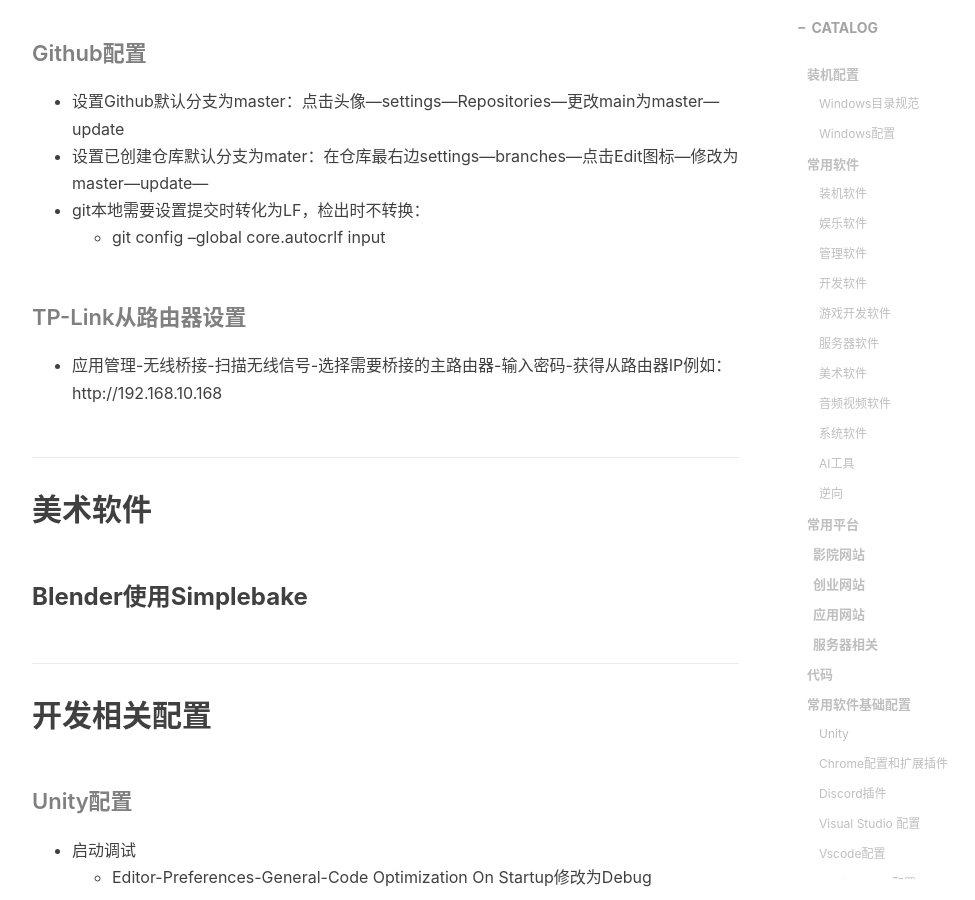
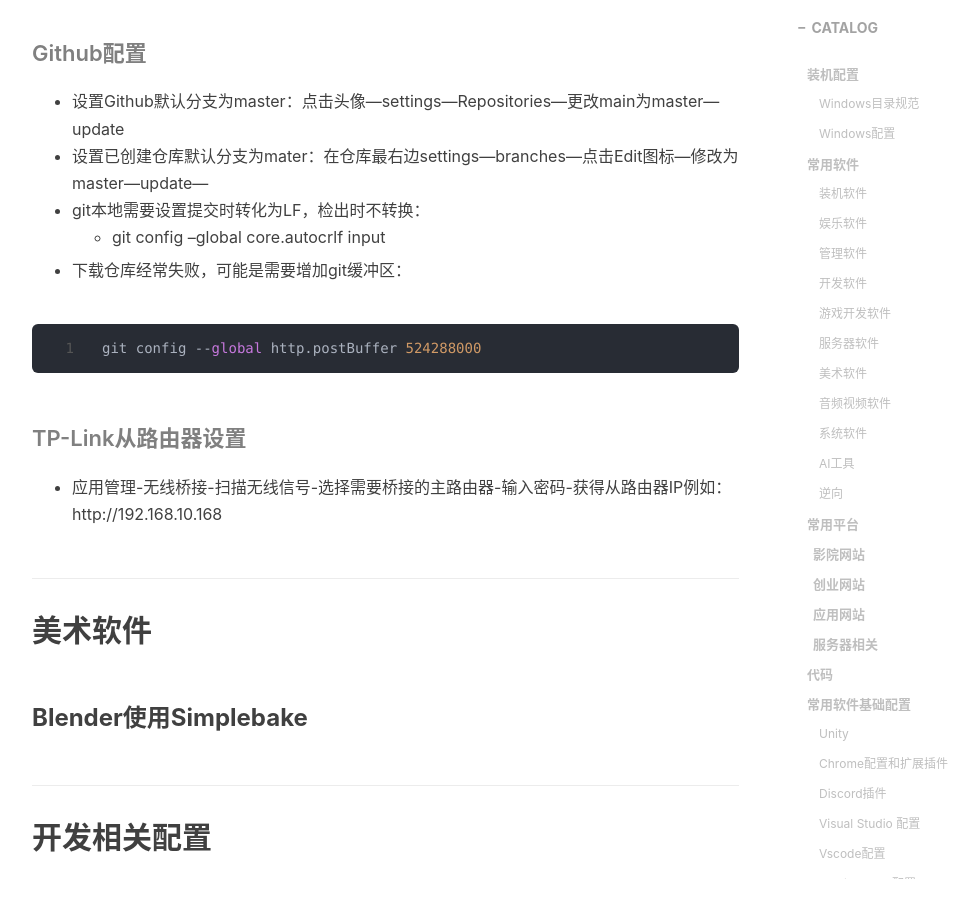
Before and after one commit to gumcstronger/gumcstronger.github.io, a Jekyll site: the page built from _posts/2022/2022-08-24-windows.md, in a window 1280 px wide and 900 px high, scrolled down 11756 px. Shown: the whole window, without its empty margins (233-1208 px from the left). Built offline with Jekyll 4.4.1, drawn with Linux system fonts in a browser that asks for light colours; comment, search, counter and statistics services are not loaded.

Commit message:
Update 2022-08-24-windows.md

````diff
--- a/_posts/2022/2022-08-24-windows.md
+++ b/_posts/2022/2022-08-24-windows.md
@@ -407,6 +407,11 @@
 * 设置已创建仓库默认分支为mater：在仓库最右边settings—branches—点击Edit图标—修改为master—update—
 * git本地需要设置提交时转化为LF，检出时不转换：
   * git config --global core.autocrlf input
+* 下载仓库经常失败，可能是需要增加git缓冲区：
+
+```csharp
+git config --global http.postBuffer 524288000
+```
 
 #### TP-Link从路由器设置
 
````
